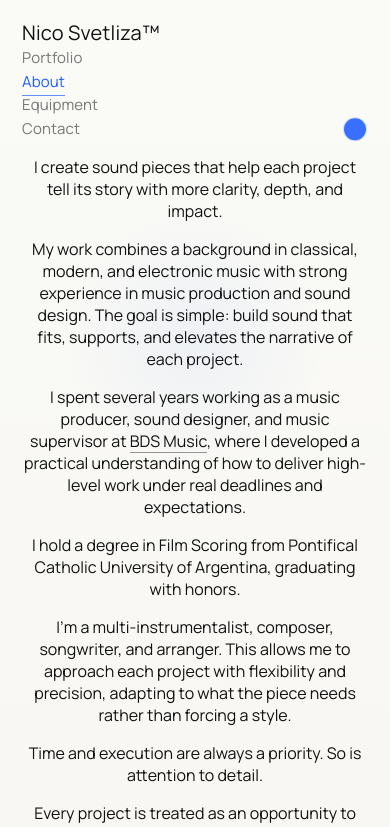
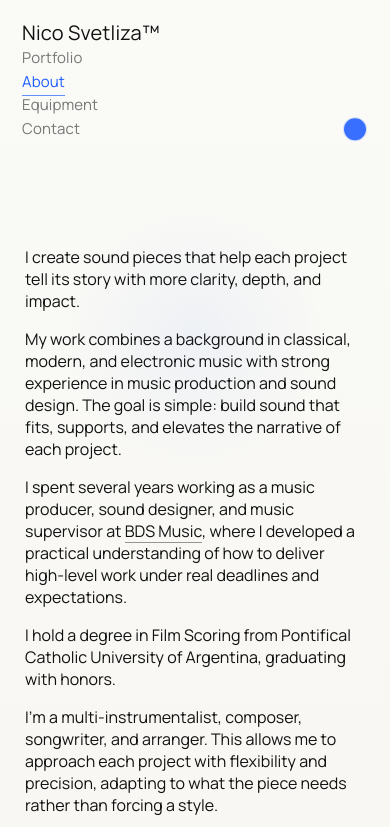
Before and after one commit to nsvetliza-del/nicosvetliza, a React (Vite) app: page /about in a window 390 px wide. Shown: the top 827 px of the page. Built offline with nearby package versions, Linux system fonts and the light colour scheme.

Commit message:
fix mobile text overlap and video title placement

```diff
--- a/src/styles/pages.css
+++ b/src/styles/pages.css
@@ -743,6 +743,41 @@
 }
 /* FINAL MOBILE PORTFOLIO FIX */
 @media (max-width: 768px) {
+  :root {
+    --mobile-menu-zone: 230px;
+  }
+
+  .about-page,
+  .contact-page {
+    min-height: 100dvh !important;
+    height: auto !important;
+    display: block !important;
+    overflow-y: auto !important;
+    padding: var(--mobile-menu-zone) 24px 100px !important;
+    box-sizing: border-box !important;
+    text-align: left !important;
+  }
+
+  .about-page .simple-page-shell,
+  .contact-page .simple-page-shell {
+    display: block !important;
+    min-height: auto !important;
+    height: auto !important;
+    padding: 0 !important;
+    margin: 0 auto !important;
+    align-content: start !important;
+    justify-items: stretch !important;
+  }
+
+  .about-content,
+  .contact-content {
+    max-width: 340px !important;
+    margin: 0 auto !important;
+    text-align: left !important;
+    position: relative !important;
+    z-index: 1 !important;
+  }
+
   .audio-keys-wrap {
     display: flex !important;
     visibility: visible !important;
```
